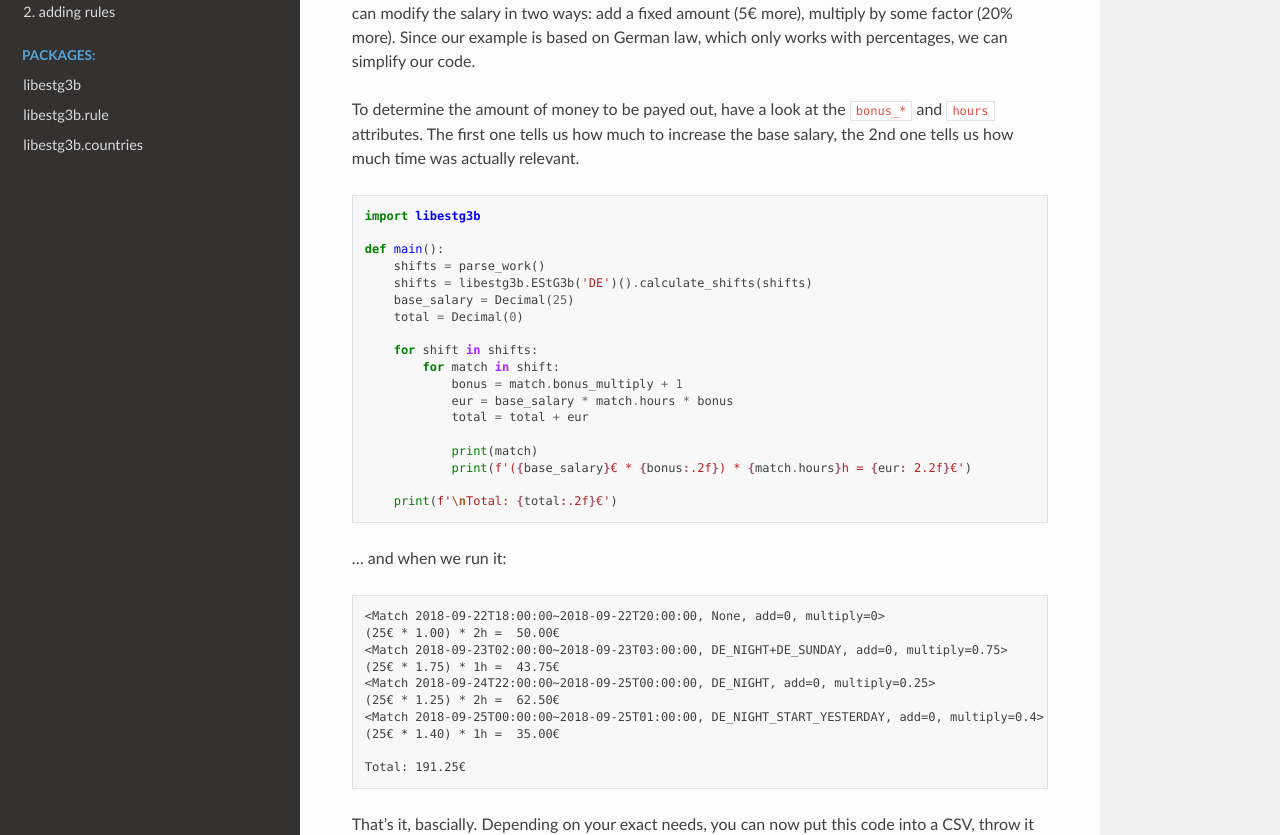
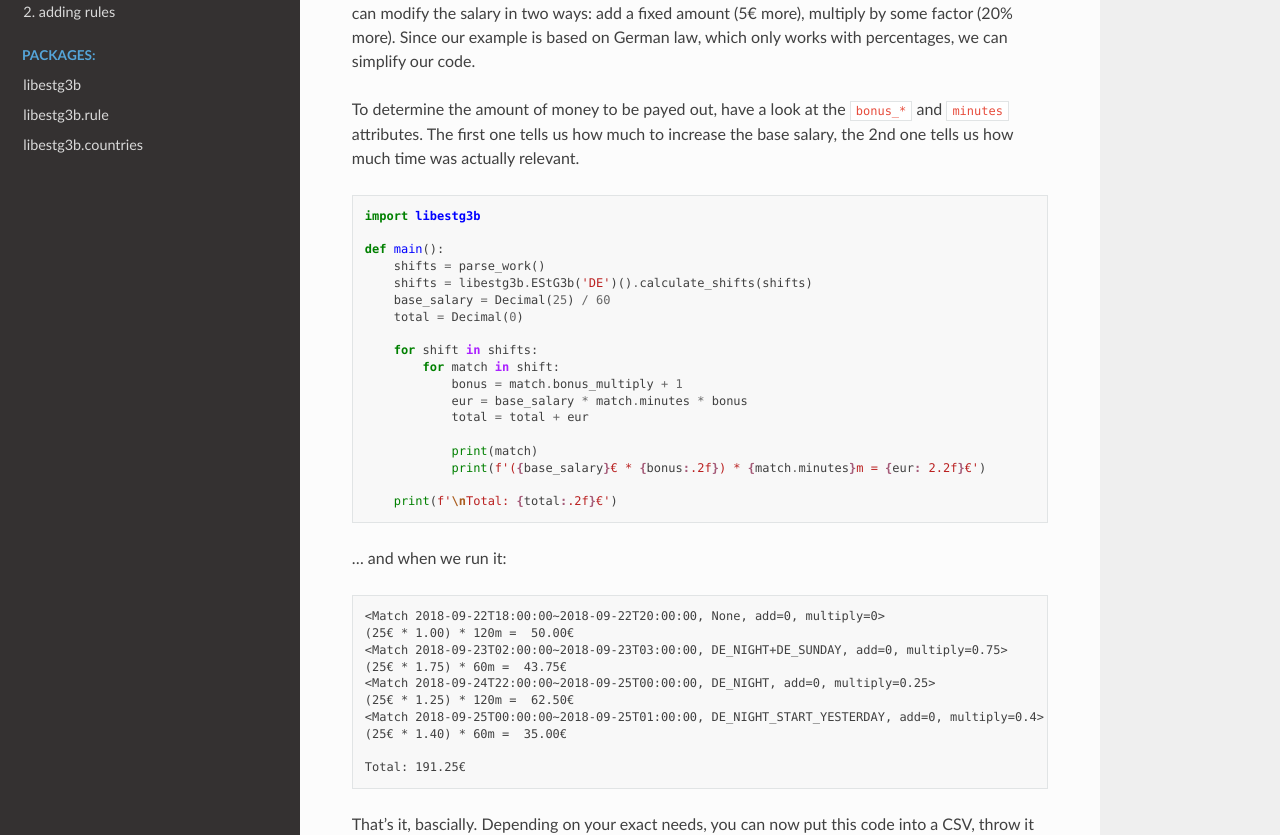
Before and after one commit to Uberspace/libestg3b, a Sphinx documentation site: the page built from docs/how_to_use.rst, in a window 1280 px wide and 1400 px high, scrolled down 1842 px. Shown: the part 302-1137 px from the top of the window. Built offline with Sphinx 7.4.7 and the Read the Docs theme 2.0.0, drawn with Linux system fonts in a browser that asks for light colours.

Commit message:
replace Match.hours by Match.minutes to avoid weird fractions

```diff
--- a/docs/how_to_use.rst
+++ b/docs/how_to_use.rst
@@ -105,7 +105,7 @@ our example is based on German law, which only works with percentages, we can
 simplify our code.
 
 To determine the amount of money to be payed out, have a look at the ``bonus_*``
-and ``hours`` attributes. The first one tells us how much to increase the base
+and ``minutes`` attributes. The first one tells us how much to increase the base
 salary, the 2nd one tells us how much time was actually relevant.
 
 .. code-block:: python
@@ -115,30 +115,30 @@ salary, the 2nd one tells us how much time was actually relevant.
     def main():
         shifts = parse_work()
         shifts = libestg3b.EStG3b('DE')().calculate_shifts(shifts)
-        base_salary = Decimal(25)
+        base_salary = Decimal(25) / 60
         total = Decimal(0)
 
         for shift in shifts:
             for match in shift:
                 bonus = match.bonus_multiply + 1
-                eur = base_salary * match.hours * bonus
+                eur = base_salary * match.minutes * bonus
                 total = total + eur
 
                 print(match)
-                print(f'({base_salary}€ * {bonus:.2f}) * {match.hours}h = {eur: 2.2f}€')
+                print(f'({base_salary}€ * {bonus:.2f}) * {match.minutes}m = {eur: 2.2f}€')
 
         print(f'\nTotal: {total:.2f}€')
 
 ... and when we run it::
 
     <Match 2018-09-22T18:00:00~2018-09-22T20:00:00, None, add=0, multiply=0>
-    (25€ * 1.00) * 2h =  50.00€
+    (25€ * 1.00) * 120m =  50.00€
     <Match 2018-09-23T02:00:00~2018-09-23T03:00:00, DE_NIGHT+DE_SUNDAY, add=0, multiply=0.75>
-    (25€ * 1.75) * 1h =  43.75€
+    (25€ * 1.75) * 60m =  43.75€
     <Match 2018-09-24T22:00:00~2018-09-25T00:00:00, DE_NIGHT, add=0, multiply=0.25>
-    (25€ * 1.25) * 2h =  62.50€
+    (25€ * 1.25) * 120m =  62.50€
     <Match 2018-09-25T00:00:00~2018-09-25T01:00:00, DE_NIGHT_START_YESTERDAY, add=0, multiply=0.4>
-    (25€ * 1.40) * 1h =  35.00€
+    (25€ * 1.40) * 60m =  35.00€
 
     Total: 191.25€
 
```
Also changed, not shown: 2 other files.
